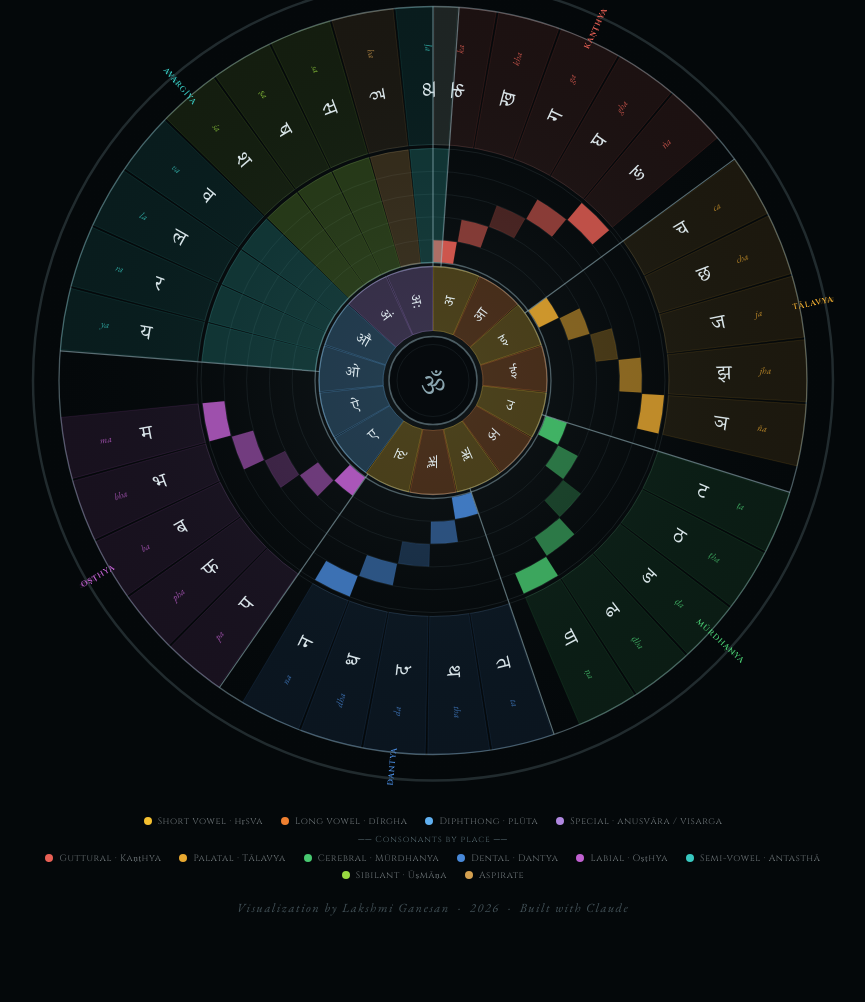
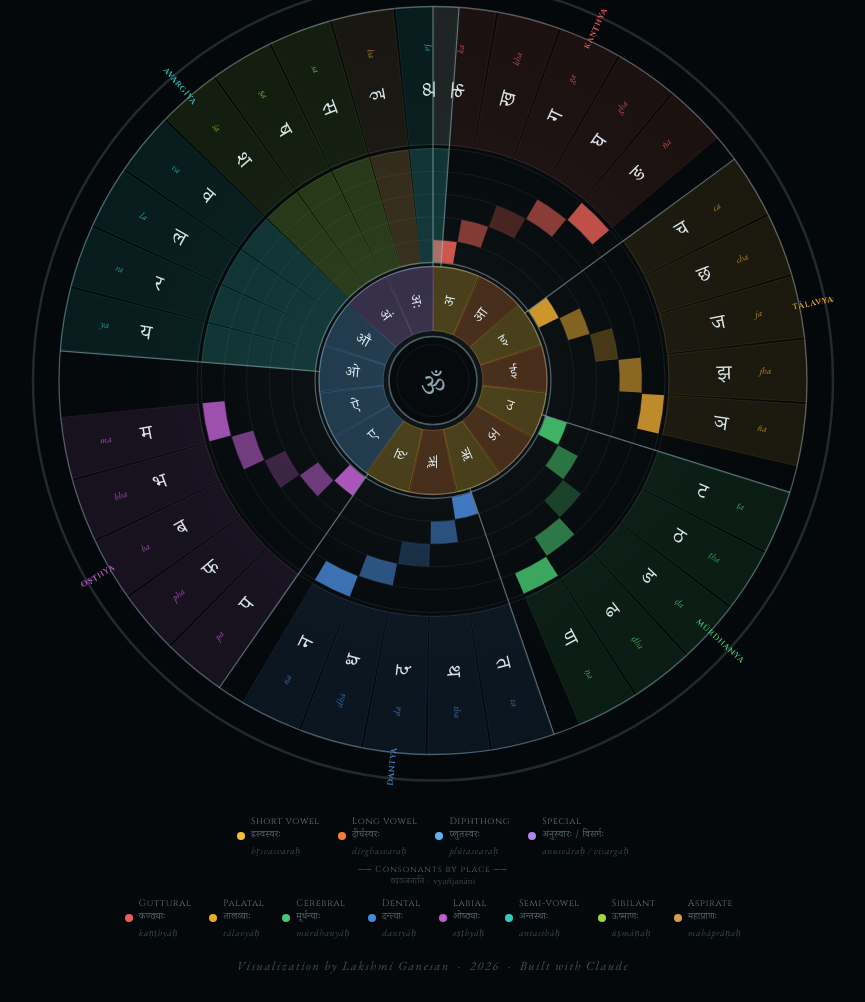
Before and after one commit to LakshmiGanesan/varnamaala, a plain HTML site: page index.html in a window 1280 px wide. Shown: the part 212-1214 px from the top of the page, without its empty margins (207-1072 px from the left). Before the commit the page ends 1156 px from the top, so only its background shows below. Drawn offline with nearby package versions, Linux system fonts and the light colour scheme.

Commit message:
updated bilingual key

```diff
--- a/index.html
+++ b/index.html
@@ -154,8 +154,14 @@ footer{display:flex;flex-wrap:wrap;justify-content:center;
 .leg{display:flex;align-items:center;gap:6px;font-family:'Cinzel',serif;
   font-size:.58rem;color:var(--leg-text);letter-spacing:.06em;transition:color 0.4s;}
 .leg-dot{width:8px;height:8px;border-radius:50%;flex-shrink:0;}
+.leg-text-wrap{display:flex;flex-direction:column;gap:1px;}
+.leg-en{font-family:'Cinzel',serif;font-size:.58rem;letter-spacing:.06em;color:var(--leg-text);}
+.leg-sa{font-family:'Noto Serif Devanagari',serif;font-size:.60rem;color:var(--badge-text);letter-spacing:.02em;}
+.leg-rom{font-family:'EB Garamond',serif;font-style:italic;font-size:.60rem;color:var(--badge-text);opacity:0.7;}
 .leg-div{width:100%;text-align:center;color:var(--badge-text);
   font-size:.54rem;letter-spacing:.1em;padding:2px 0;font-family:'Cinzel',serif;}
+.leg-div-sa{font-family:'Noto Serif Devanagari',serif;font-size:.58rem;
+  display:block;opacity:0.6;letter-spacing:.02em;}
 .attribution{
   width:100%;text-align:center;padding:12px 0 28px;
   font-family:'EB Garamond',serif;font-style:italic;
@@ -600,26 +606,33 @@ function hideTT(){ ttEl.classList.remove('on'); }
 // ── LEGEND
 const footer=document.getElementById('footer');
 [
-  {col:'#f5c030',lbl:'Short vowel · hṛsva'},
-  {col:'#f08030',lbl:'Long vowel · dīrgha'},
-  {col:'#60b0f0',lbl:'Diphthong · plūta'},
-  {col:'#b088e0',lbl:'Special · anusvāra / visarga'},
+  {col:'#f5c030', en:'Short vowel',  sa:'ह्रस्वस्वरः',        rom:'hṛsvasvaraḥ'},
+  {col:'#f08030', en:'Long vowel',   sa:'दीर्घस्वरः',         rom:'dīrghasvaraḥ'},
+  {col:'#60b0f0', en:'Diphthong',    sa:'प्लुतस्वरः',         rom:'plūtasvaraḥ'},
+  {col:'#b088e0', en:'Special',      sa:'अनुस्वारः / विसर्गः',rom:'anusvāraḥ / visargaḥ'},
   null,
-  {col:PC.Guttural, lbl:'Guttural · Kaṇṭhya'},
-  {col:PC.Palatal,  lbl:'Palatal · Tālavya'},
-  {col:PC.Cerebral, lbl:'Cerebral · Mūrdhanya'},
-  {col:PC.Dental,   lbl:'Dental · Dantya'},
-  {col:PC.Labial,   lbl:'Labial · Oṣṭhya'},
-  {col:PC.SemiVowel,lbl:'Semi-vowel · Antasthā'},
-  {col:PC.Sibilant, lbl:'Sibilant · Ūṣmāṇa'},
-  {col:PC.Aspirate, lbl:'Aspirate'},
+  {col:PC.Guttural,  en:'Guttural',   sa:'कण्ठ्याः',   rom:'kaṇṭhyāḥ'},
+  {col:PC.Palatal,   en:'Palatal',    sa:'तालव्याः',   rom:'tālavyāḥ'},
+  {col:PC.Cerebral,  en:'Cerebral',   sa:'मूर्धन्याः', rom:'mūrdhanyāḥ'},
+  {col:PC.Dental,    en:'Dental',     sa:'दन्त्याः',   rom:'dantyāḥ'},
+  {col:PC.Labial,    en:'Labial',     sa:'ओष्ठ्याः',   rom:'oṣṭhyāḥ'},
+  {col:PC.SemiVowel, en:'Semi-vowel', sa:'अन्तस्थाः',  rom:'antasthāḥ'},
+  {col:PC.Sibilant,  en:'Sibilant',   sa:'ऊष्माणः',    rom:'ūṣmāṇaḥ'},
+  {col:PC.Aspirate,  en:'Aspirate',   sa:'महाप्राणः',  rom:'mahāprāṇaḥ'},
 ].forEach(item=>{
   if(!item){
     const d=document.createElement('div');d.className='leg-div';
-    d.textContent='── Consonants by place ──';footer.appendChild(d);return;
+    d.innerHTML=`── Consonants by place ──<span class="leg-div-sa">व्यञ्जनानि · vyañjanāni</span>`;
+    footer.appendChild(d);return;
   }
   const d=document.createElement('div');d.className='leg';
-  d.innerHTML=`<div class="leg-dot" style="background:${item.col}"></div>${item.lbl}`;
+  d.innerHTML=`
+    <div class="leg-dot" style="background:${item.col}"></div>
+    <div class="leg-text-wrap">
+      <span class="leg-en">${item.en}</span>
+      <span class="leg-sa">${item.sa}</span>
+      <span class="leg-rom">${item.rom}</span>
+    </div>`;
   footer.appendChild(d);
 });
 
```
